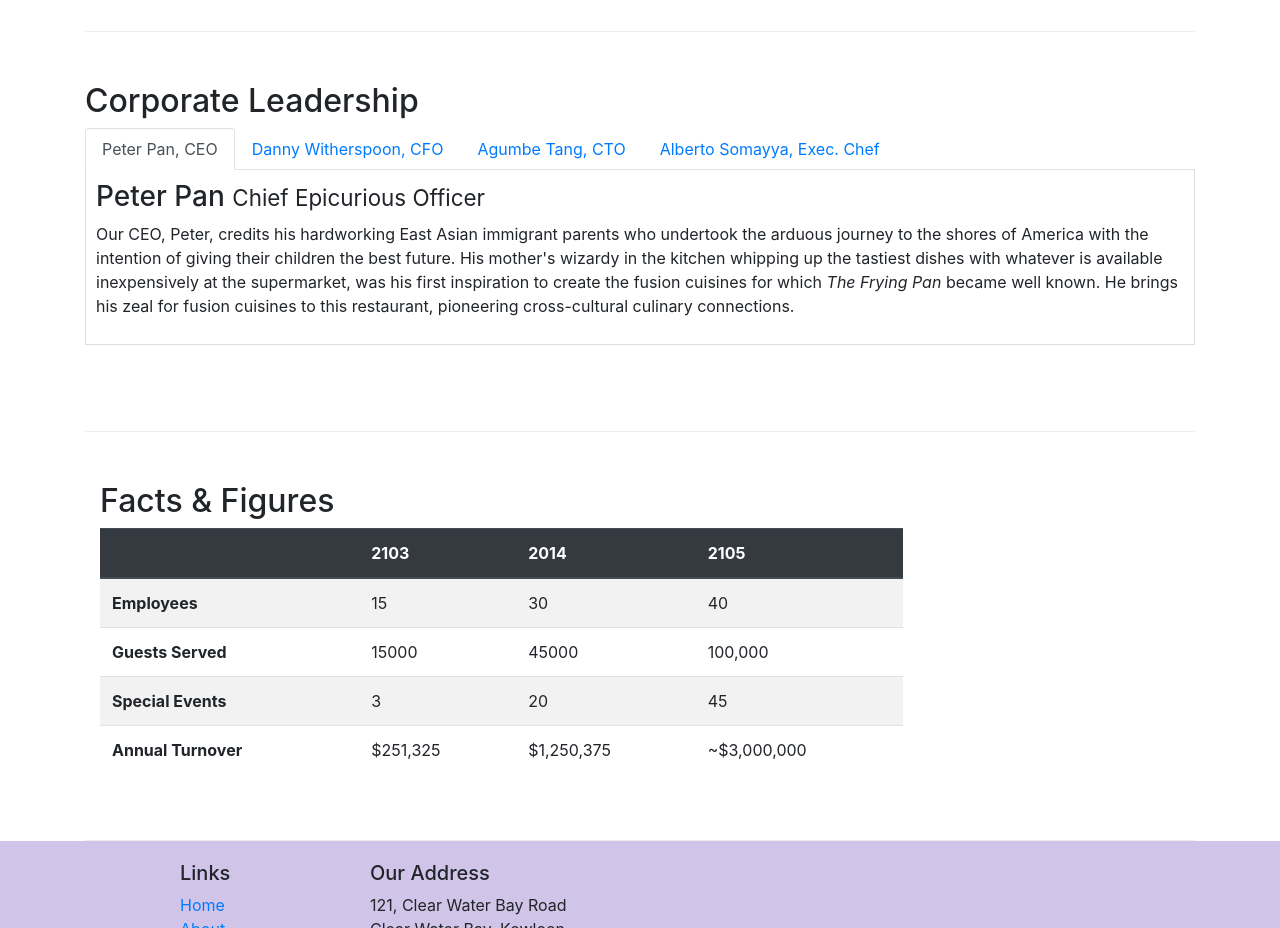
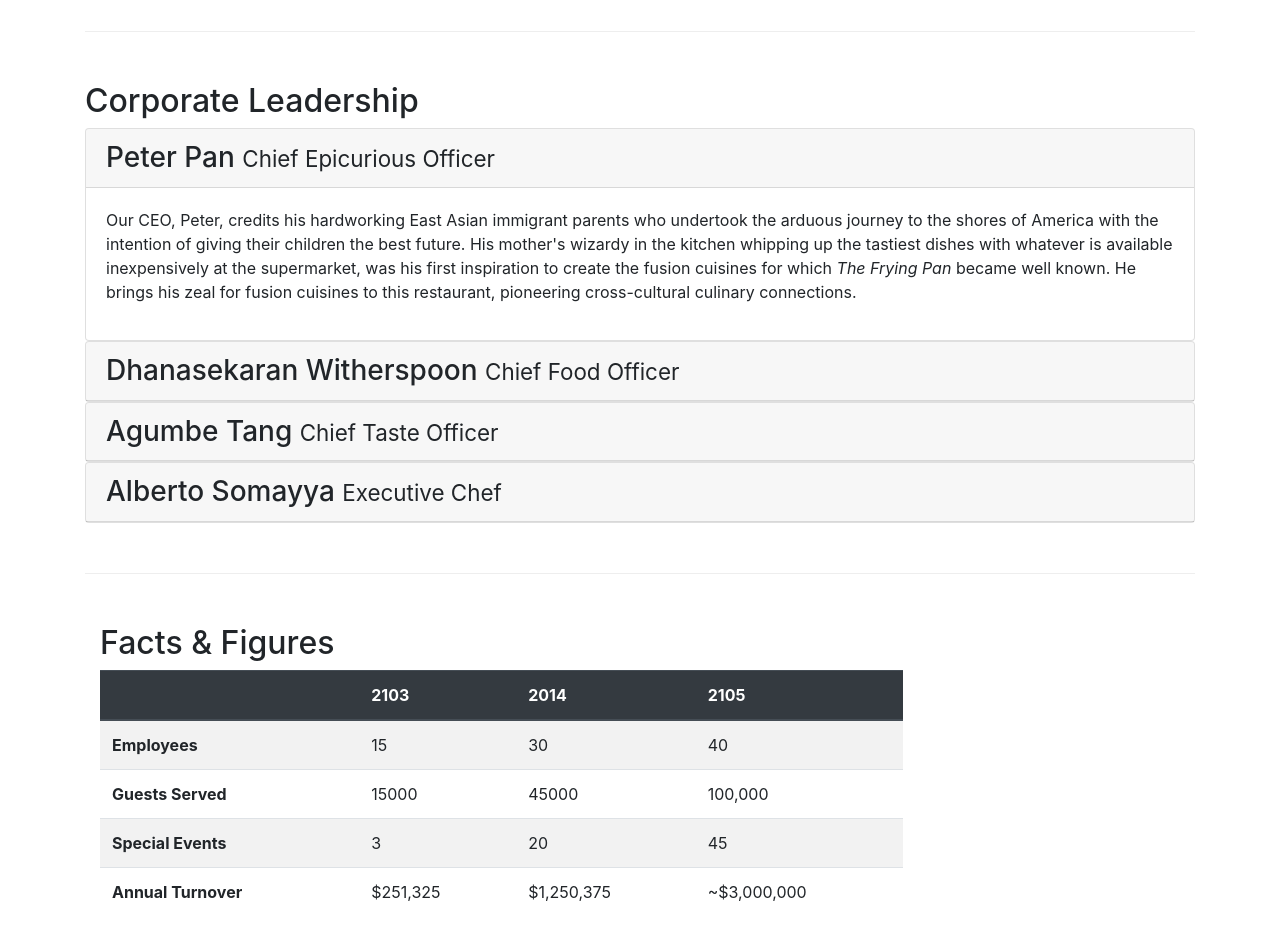
Before and after one commit to leonardo-teles/confusion, a website: page aboutus.html in a window 1280 px wide. Shown: the part 940-1868 px from the top of the page. Drawn offline with nearby package versions, Linux system fonts and the light colour scheme.

Commit message:
Accordion

```diff
--- a/aboutus.html
+++ b/aboutus.html
@@ -101,37 +101,65 @@
             <div>
                 <h2>Corporate Leadership</h2>
 
-                <ul class="nav nav-tabs">
-                    <li class="nav-item">
-                        <a class="nav-link active" href="#peter" role="tab" data-toggle="tab">Peter Pan, CEO</a>
-                    </li>
-                    <li class="nav-item">
-                        <a class="nav-link" href="#danny" role="tab" data-toggle="tab">Danny Witherspoon, CFO</a>
-                    </li>
-                    <li class="nav-item">
-                        <a class="nav-link" href="#agumbe" role="tab" data-toggle="tab">Agumbe Tang, CTO</a>
-                    </li>
-                    <li class="nav-item">
-                        <a class="nav-link" href="#alberto" role="tab" data-toggle="tab">Alberto Somayya, Exec. Chef</a>
-                    </li>
-                </ul>
+                <div id="accordion">
+                    <div class="card">
+                        <div class="card-header" role="tab" id="peterhead">
+                            <h3 class="mb-0">
+                                <a data-toggle="collapse" data-target="#peter">
+                                    Peter Pan <small>Chief Epicurious Officer</small>
+                                </a>
+                            </h3>
+                        </div>
+                        <div class="collapse show" id="peter" data-parent="#accordion">
+                            <div class="card-body">
+                                <p class="d-none d-sm-block">Our CEO, Peter, credits his hardworking East Asian immigrant parents who undertook the arduous journey to the shores of America with the intention of giving their children the best future. His mother's wizardy in the kitchen whipping up the tastiest dishes with whatever is available inexpensively at the supermarket, was his first inspiration to create the fusion cuisines for which <em>The Frying Pan</em> became well known. He brings his zeal for fusion cuisines to this restaurant, pioneering cross-cultural culinary connections.</p>
+                            </div>
+                        </div>
+                    </div>
 
-                <div class="tab-content">
-                    <div role="tabpanel" class="tab-pane fade show active" id="peter">
-                        <h3>Peter Pan <small>Chief Epicurious Officer</small></h3>
-                        <p class="d-none d-sm-block">Our CEO, Peter, credits his hardworking East Asian immigrant parents who undertook the arduous journey to the shores of America with the intention of giving their children the best future. His mother's wizardy in the kitchen whipping up the tastiest dishes with whatever is available inexpensively at the supermarket, was his first inspiration to create the fusion cuisines for which <em>The Frying Pan</em> became well known. He brings his zeal for fusion cuisines to this restaurant, pioneering cross-cultural culinary connections.</p>
+                    <div class="card">
+                        <div class="card-header" role="tab" id="dannyhead">
+                            <h3 class="mb-0">
+                                <a data-toggle="collapse" data-target="#danny">
+                                    Dhanasekaran Witherspoon <small>Chief Food Officer</small>
+                                </a>
+                            </h3>
+                        </div>
+                        <div class="collapse" id="danny" data-parent="#accordion">
+                            <div class="card-body">
+                                <p class="d-none d-sm-block">Our CFO, Danny, as he is affectionately referred to by his colleagues, comes from a long established family tradition in farming and produce. His experiences growing up on a farm in the Australian outback gave him great appreciation for varieties of food sources. As he puts it in his own words, <em>Everything that runs, wins, and everything that stays, pays!</em></p>
+                            </div>
+                        </div>
                     </div>
-                    <div role="tabpanel" class="tab-pane fade" id="danny">
-                        <h3>Dhanasekaran Witherspoon <small>Chief Food Officer</small></h3>
-                        <p class="d-none d-sm-block">Our CFO, Danny, as he is affectionately referred to by his colleagues, comes from a long established family tradition in farming and produce. His experiences growing up on a farm in the Australian outback gave him great appreciation for varieties of food sources. As he puts it in his own words, <em>Everything that runs, wins, and everything that stays, pays!</em></p>
+
+                    <div class="card">
+                        <div class="card-header" role="tab" id="agumbehead">
+                            <h3 class="mb-0">
+                                <a data-toggle="collapse" data-target="#agumbe">
+                                    Agumbe Tang <small>Chief Taste Officer</small>
+                                </a>
+                            </h3>
+                        </div>
+                        <div class="collapse" id="agumbe" data-parent="#accordion">
+                            <div class="card-body">
+                                <p class="d-none d-sm-block">Blessed with the most discerning gustatory sense, Agumbe, our CTO, personally ensures that every dish that we serve meets his exacting tastes. Our chefs dread the tongue lashing that ensues if their dish does not meet his exacting standards. He lives by his motto, <em>You click only if you survive my lick.</em></p>
+                            </div>
+                        </div>
                     </div>
-                    <div role="tabpanel" class="tab-pane fade" id="agumbe">
-                        <h3>Agumbe Tang <small>Chief Taste Officer</small></h3>
-                        <p class="d-none d-sm-block">Blessed with the most discerning gustatory sense, Agumbe, our CTO, personally ensures that every dish that we serve meets his exacting tastes. Our chefs dread the tongue lashing that ensues if their dish does not meet his exacting standards. He lives by his motto, <em>You click only if you survive my lick.</em></p>
-                    </div>
-                    <div role="tabpanel" class="tab-pane fade" id="alberto">
-                        <h3>Alberto Somayya <small>Executive Chef</small></h3>
-                        <p class="d-none d-sm-block">Award winning three-star Michelin chef with wide International experience having worked closely with whos-who in the culinary world, he specializes in creating mouthwatering Indo-Italian fusion experiences. He says, <em>Put together the cuisines from the two craziest cultures, and you get a winning hit! Amma Mia!</em></p>
+
+                    <div class="card">
+                        <div class="card-header" role="tab" id="albertohead">
+                            <h3 class="mb-0">
+                                <a data-toggle="collapse" data-target="#alberto">
+                                    Alberto Somayya <small>Executive Chef</small>
+                                </a>
+                            </h3>
+                        </div>
+                        <div class="collapse" id="alberto" data-parent="#accordion">
+                            <div class="card-body">
+                                <p class="d-none d-sm-block">Award winning three-star Michelin chef with wide International experience having worked closely with whos-who in the culinary world, he specializes in creating mouthwatering Indo-Italian fusion experiences. He says, <em>Put together the cuisines from the two craziest cultures, and you get a winning hit! Amma Mia!</em></p>
+                            </div>
+                        </div>
                     </div>
                 </div>
 
```
